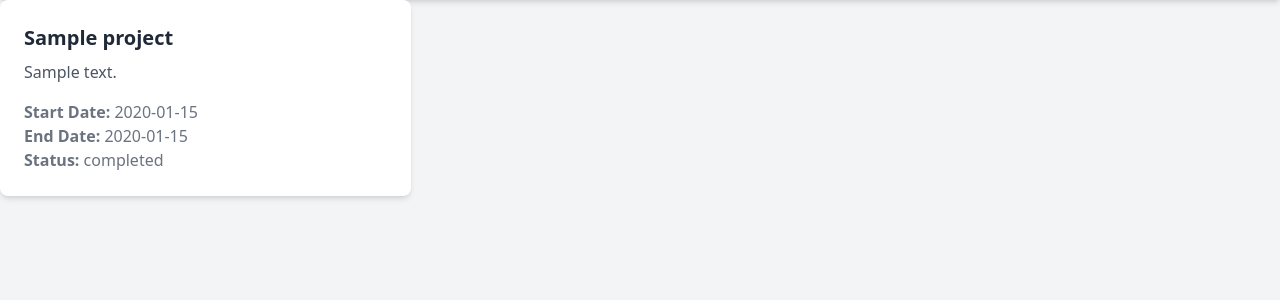
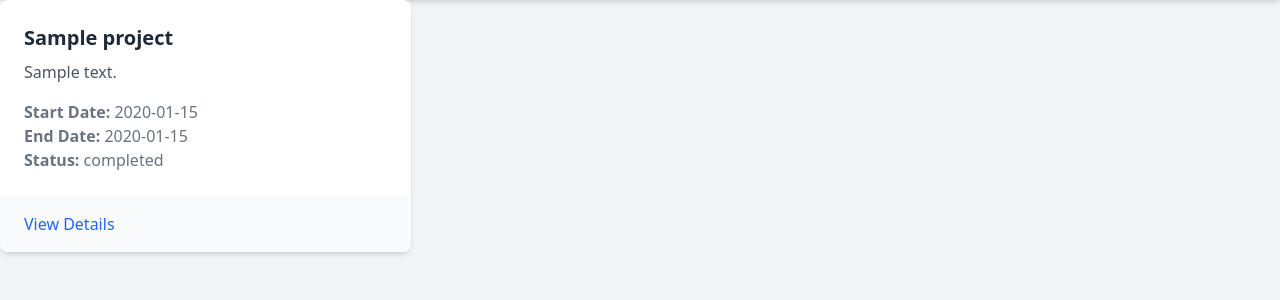
Before and after one commit to Youcode-Classe-E-2024-2025/oumaima_aitsaid_project, a PHP site: page / in a window 1280 px wide. Shown: the part 72-372 px from the top of the page. Run offline with PHP 8.4, Linux system fonts and the light colour scheme; tables that the repository leaves empty hold one stand-in row (values such as "Sample post"); some libraries are stand-ins or nearby versions.

Commit message:
Created individual project card design with project details

```diff
--- a/views/public_projects.php
+++ b/views/public_projects.php
@@ -24,7 +24,13 @@
                                 <p class="text-gray-500"><strong>Status:</strong> <?= htmlspecialchars($project['status']) ?></p>
                             </div>
                         </div>
-
+                        <div class="bg-gray-50 px-6 py-4">
+                            <button
+                                class="text-blue-600 hover:underline font-medium view-details-btn"
+                                onclick="showRegisterPrompt('<?= htmlspecialchars($project['name']) ?>')">
+                                View Details
+                            </button>
+                        </div>
                     </div>
                 <?php endforeach; ?>
             <?php endif; ?>
```
